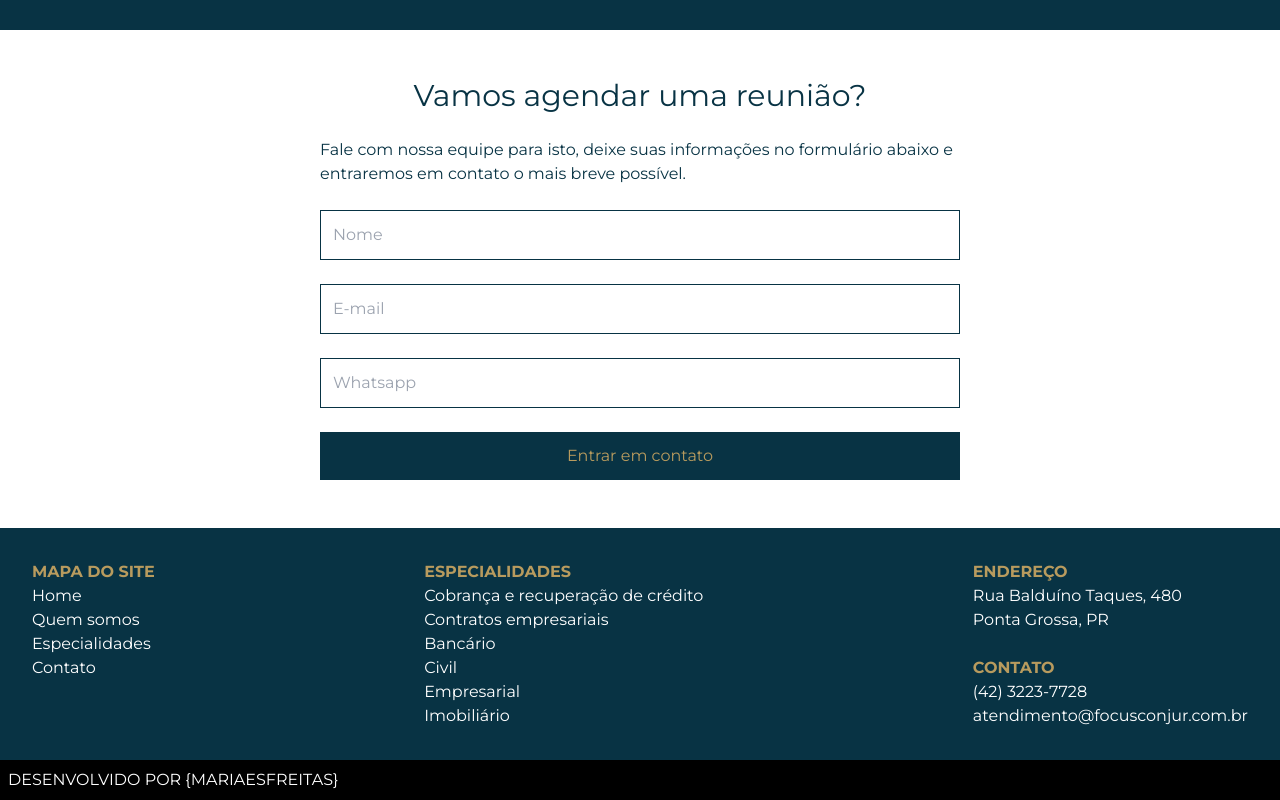
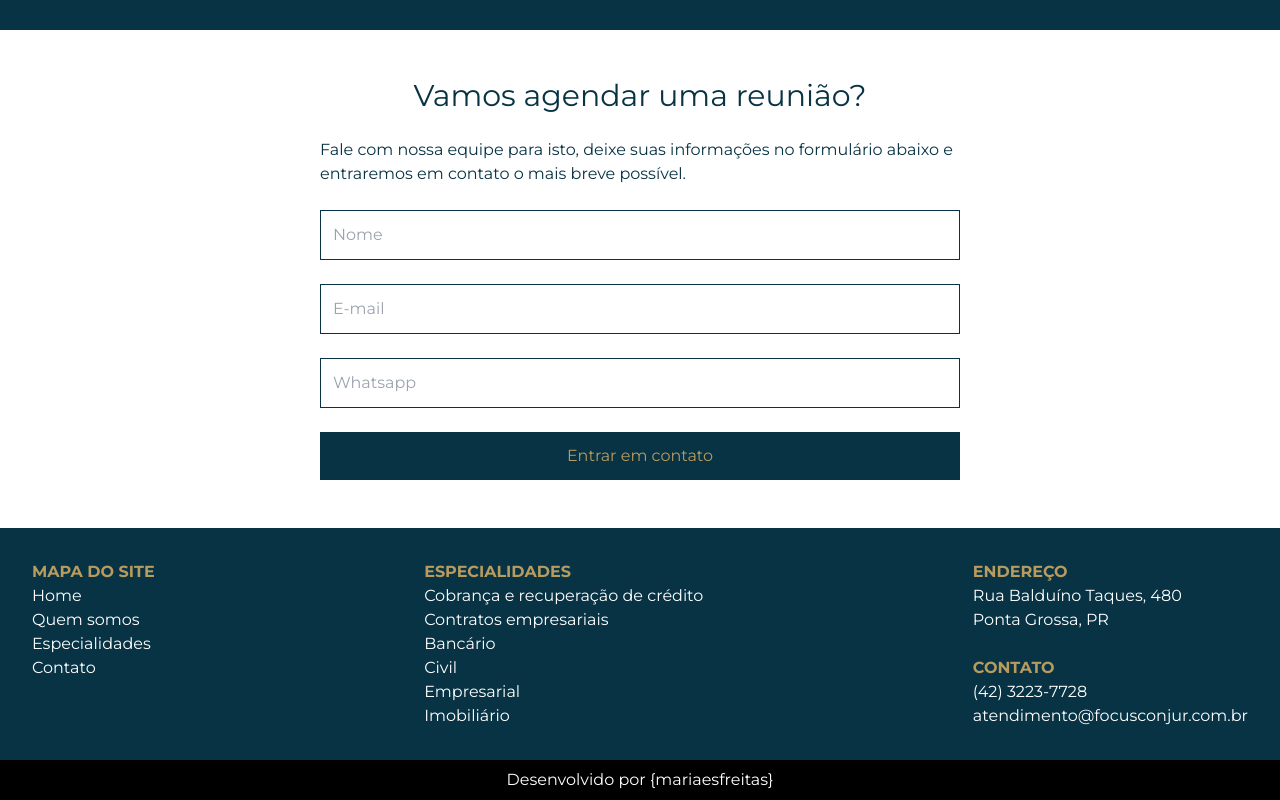
Before and after one commit to mariaesfreitas/focus, a Next.js app in the folder web/: page / in a window 1280 px wide. Shown: the part 1943-2743 px from the top of the page. Built offline with nearby package versions, Linux system fonts and the light colour scheme.

Commit message:
feat: update developer credit

```diff
--- a/web/src/components/DeveloperCredit/index.tsx
+++ b/web/src/components/DeveloperCredit/index.tsx
@@ -1,10 +1,10 @@
 export function DeveloperCredit() {
   return (
-    <div className="w-full bg-black p-2">
+    <div className="flex justify-center w-full bg-black p-2">
       <a
         href="https://www.mariaesfreitas.com.br/"
         target="blank"
-        className="text-white text-base text-center uppercase"
+        className="text-white text-base text-center"
       >
         Desenvolvido por &#123;mariaesfreitas&#125;
       </a>
```
